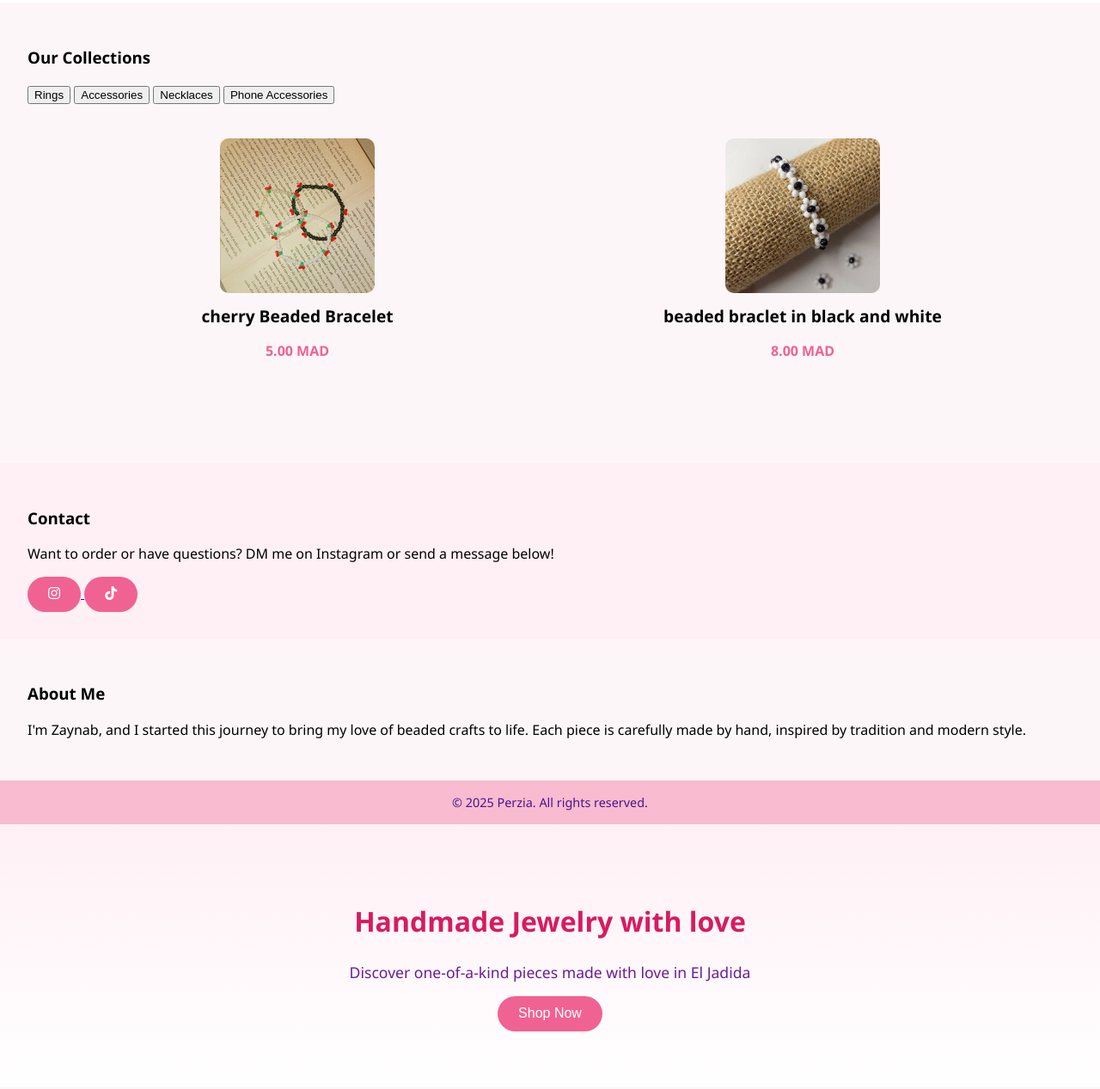
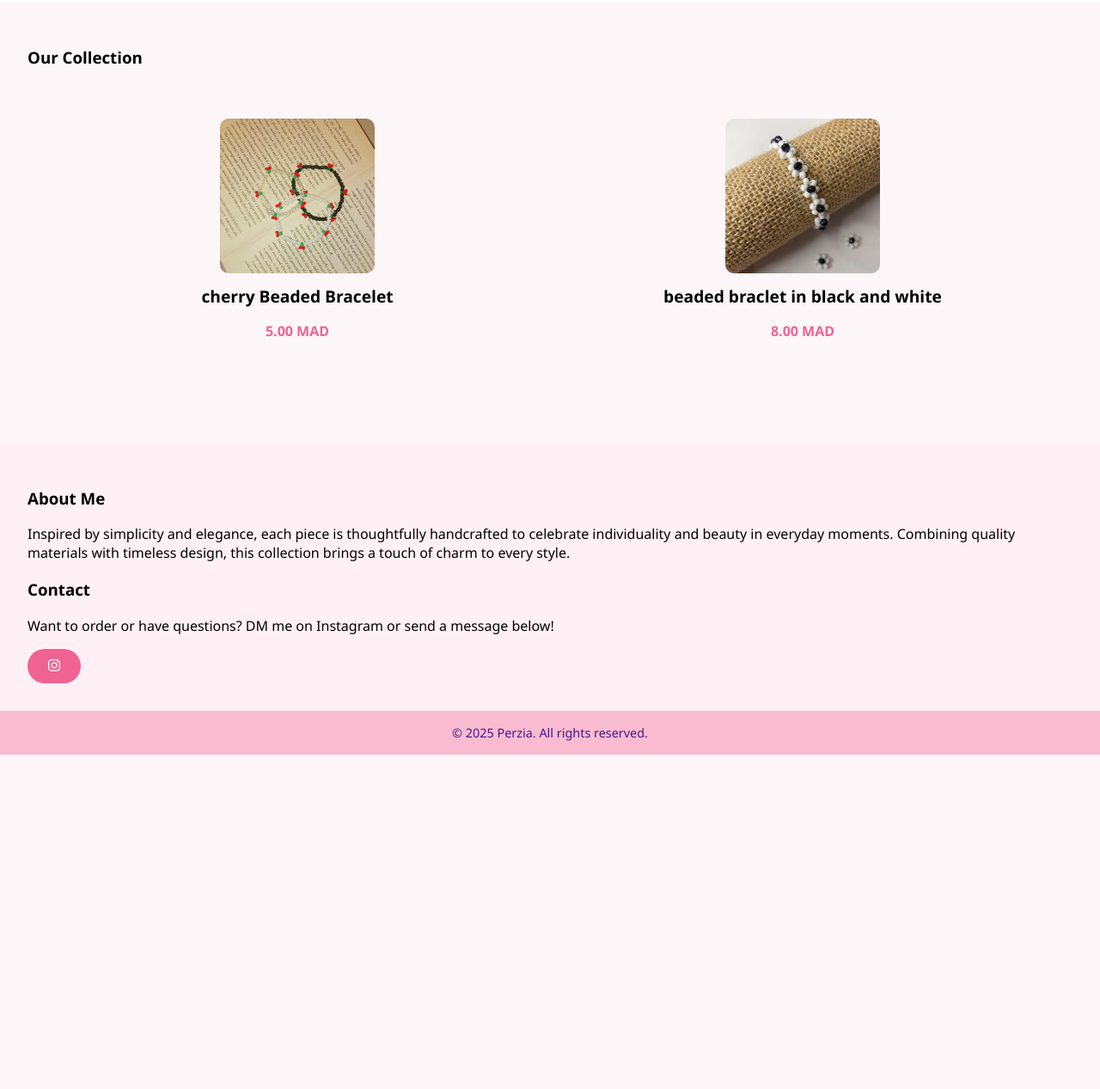
Before and after one commit to zaynakaissar/my-shop, a plain HTML site: page index.html in a window 1280 px wide. Shown: the part 437-1704 px from the top of the page at 86% size. After the commit the page ends 1315 px from the top, so only its background shows below. Drawn offline with Linux system fonts and the light colour scheme.

Commit message:
Update index.html

```diff
--- a/index.html
+++ b/index.html
@@ -42,50 +42,7 @@
     </div>
   </div>
 
-  <section class="hero">
-    <h2>Handmade Jewelry with Heart</h2>
-    <p>Discover one-of-a-kind pieces made with love in El Jadida</p>
-    <button class="btn" onclick="scrollToShop()">Shop Now</button>
-  </section>
-
-  <!-- لائحة المجموعات -->
-  <section id="shop">
-    <h3>Our Collections</h3>
-    <button onclick="showCollection('rings')">Rings</button>
-    <button onclick="showCollection('accessories')">Accessories</button>
-    <button onclick="showCollection('necklaces')">Necklaces</button>
-    <button onclick="showCollection('phone-accessories')">Phone Accessories</button>
-    <div class="products" id="productList">
-      <!-- المنتجات ستظهر هنا -->
-    </div>
-  </section>
-
-  <section id="contact">
-    <h3>Contact</h3>
-    <p>Want to order or have questions? DM me on Instagram or send a message below!</p>
-    <a href="https://instagram.com/perzia.lina" target="_blank">
-      <button class="btn"><i class="fab fa-instagram"></i></button>
-    </a>
-    <a href="https://www.tiktok.com/@perzia.lina" target="_blank">
-      <button class="btn"><i class="fab fa-tiktok"></i></button>
-    </a>
-  </section>
-
-  <section id="about">
-    <h3>About Me</h3>
-    <p>I'm Zaynab, and I started this journey to bring my love of beaded crafts to life. Each piece is carefully made by hand, inspired by tradition and modern style.</p>
-  </section>
-
-  <footer>
-    &copy; <span id="year"></span> Perzia. All rights reserved.
-  </footer>
-
-  <script src="main.js"></script>
-</body>
-</html>
-
-
-  <section class="hero">
+   <section class="hero">
     <h2>Handmade Jewelry with love</h2>
     <p>Discover one-of-a-kind pieces made with love in El Jadida</p>
     <button class="btn" onclick="scrollToShop()">Shop Now</button>
@@ -94,8 +51,6 @@
     <h3>Our Collection</h3>
     <div class="products" id="productList"></div>
   </section>
-
-
   <section id="contact">
         <h3>About Me</h3>
         <p>Inspired by simplicity and elegance, each piece is thoughtfully handcrafted to celebrate individuality and beauty in everyday moments. Combining quality materials with timeless design, this collection brings a touch of charm to every style.
@@ -103,8 +58,14 @@
     <h3>Contact</h3>
     <p>Want to order or have questions? DM me on Instagram or send a message below!</p>
     <a href="https://instagram.com/perzia.lina" target="_blank">
-      <button class="btn">Message on Instagram</button>
+      <button class="btn"><i class="fab fa-instagram"></i></button>
     </a>
   </section>
 
-<script src="script.js"></script>
+  <footer>
+    &copy; <span id="year"></span> Perzia. All rights reserved.
+  </footer>
+
+  <script src="script.js"></script>
+</body>
+</html>
```
